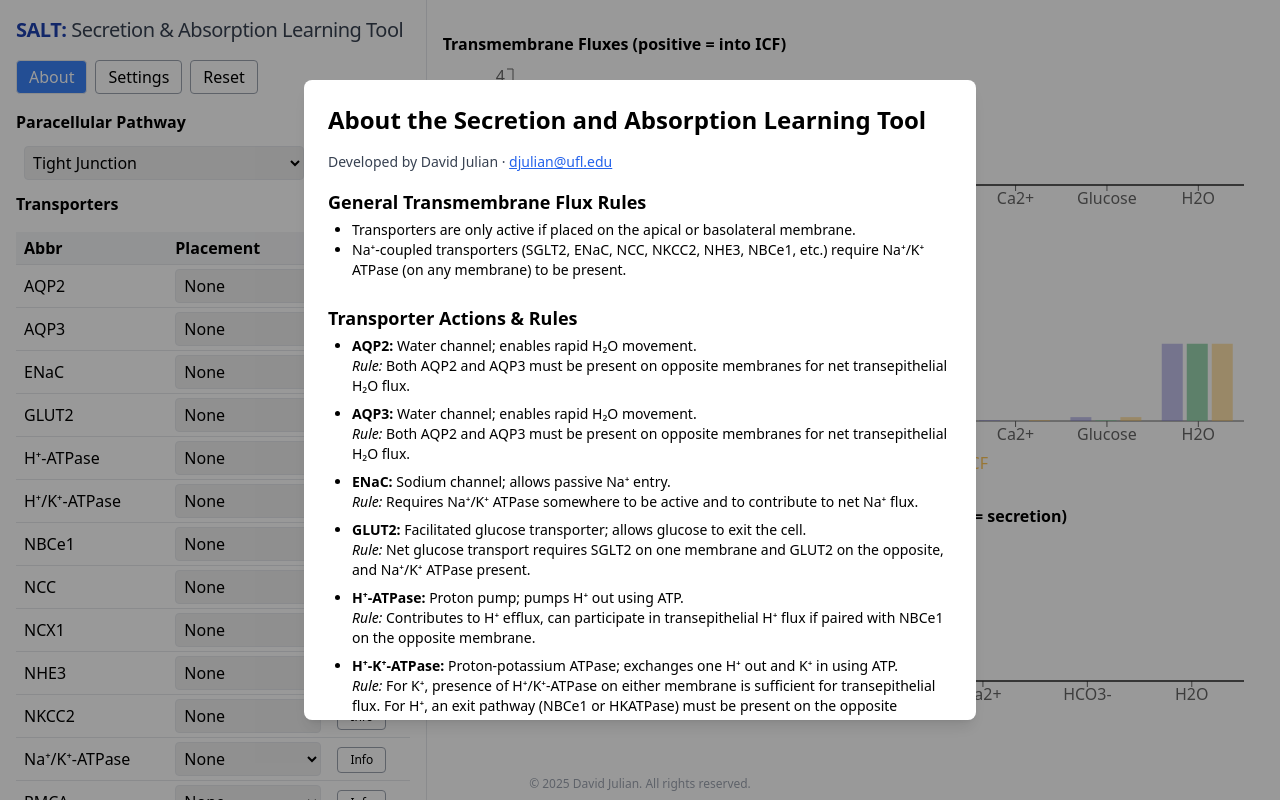
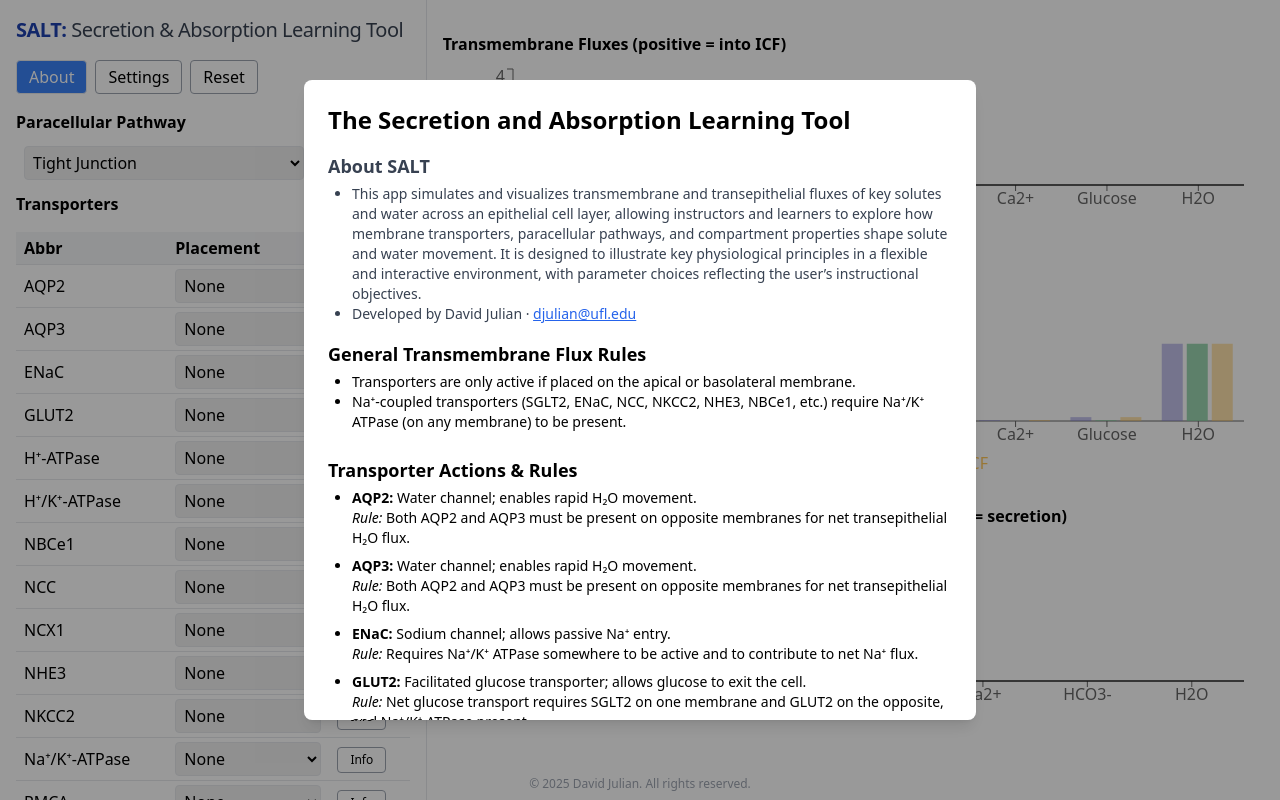
Before and after one commit to davidjulian/SALT, a React (Create React App) app: page / in a window 1280 px wide. Both pictures are taken after a click on the button "About". Built offline with nearby package versions, Linux system fonts and the light colour scheme.

Commit message:
Update App.js
Added top About section in About modal

```diff
--- a/src/App.js
+++ b/src/App.js
@@ -418,9 +418,13 @@ return (
   {showAbout && (
   <div className="fixed inset-0 bg-black bg-opacity-40 flex items-center justify-center z-50">
     <div className="bg-white rounded-lg p-6 max-w-2xl shadow-lg overflow-y-auto max-h-[80vh]">
-      <h2 className="text-2xl font-bold mb-4">About the Secretion and Absorption Learning Tool</h2>
+      <h2 className="text-2xl font-bold mb-4">The Secretion and Absorption Learning Tool</h2>
       <div className="mb-3 text-sm text-gray-700">
-  Developed by David Julian &middot; <a href="mailto:djulian@ufl.edu" className="underline text-blue-600">djulian@ufl.edu</a>
+        <h3 className="text-lg font-semibold mt-4 mb-1">About SALT</h3>
+      <ul className="list-disc ml-6 mb-3 text-sm">
+        <li>This app simulates and visualizes transmembrane and transepithelial fluxes of key solutes and water across an epithelial cell layer, allowing instructors and learners to explore how membrane transporters, paracellular pathways, and compartment properties shape solute and water movement. It is designed to illustrate key physiological principles in a flexible and interactive environment, with parameter choices reflecting the user’s instructional objectives.</li>
+        <li>Developed by David Julian &middot; <a href="mailto:djulian@ufl.edu" className="underline text-blue-600">djulian@ufl.edu</a></li>
+      </ul>
       </div>
       <h3 className="text-lg font-semibold mt-4 mb-1">General Transmembrane Flux Rules</h3>
       <ul className="list-disc ml-6 mb-3 text-sm">
```
